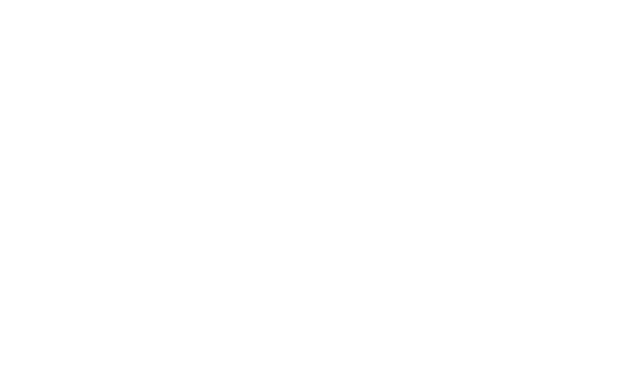
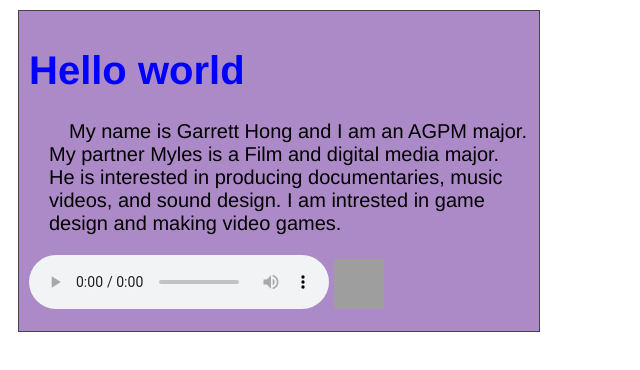
Before and after one commit to mylesrider/art101, a plain HTML site: page lab2/index.html in a window 1280 px wide. Shown: the whole page, without its empty margins (0-640 px from the left). Drawn offline with Linux system fonts and the light colour scheme; grey boxes are pictures that could not be loaded.

Commit message:
lab4 lab5 lab2 upload

```diff
--- a/lab2/css/lab.css
+++ b/lab2/css/lab.css
@@ -0,0 +1,21 @@
+h1{
+  color: blue;
+  font-size: 200%;
+  font-family: "helvetica";
+}
+
+p{
+  font-family: "helvetica";
+  text-indent: 20px;
+  margin-left:20px;
+}
+
+#content{
+  background-color: #ac89c7;
+  width: 500px;
+  min-height: 300px;
+  padding: 10px;
+  margin: 10px;
+  border: solid 1px #444444;
+  font-size: 20px;
+}
--- a/lab2/index.html
+++ b/lab2/index.html
@@ -1,11 +1,24 @@
 <!DOCTYPE html>
 <html>
 <head>
-	<title>Lab X - Subject/Topic</title>
-	<link rel="stylesheet" type="text/css" href="../css/site.css">
-	<link rel="stylesheet" type="text/css" href="css/lab.css">
+<title>Lab X - Subject/Topic</title>
+<link rel="stylesheet" type="text/css" href="../css/site.css">
+<link rel="stylesheet" type="text/css" href="css/lab.css">
 </head>
 <body>
+<div id="content">
+<h1>Hello world</h1>
+<p>My name is Garrett Hong and I am an AGPM major. My partner Myles is a Film and digital media major. He is interested in producing documentaries, music videos, and sound design. I am intrested in game design and making video games.</p>
 
+<audio controls autoplay>
+  <source src="redroom rough draft.wav" type="audio/wav">
+Your browser does not support the audio element.
+</audio>
+
+<img src="https://pbs.twimg.com/media/FJ3w_hJaMAsPPJs?format=png&name=900x900" alt="Trulli" width="50" height="50">
+
+<link rel="stylesheet" type="text/css" href="css/lab.css">
+
+</div>
 </body>
 </html>
--- a/lab5/css/lab.css
+++ b/lab5/css/lab.css
@@ -0,0 +1,21 @@
+h1{
+  color: black;
+  font-size: 200%;
+  font-family: "Roboto";
+}
+
+p{
+  font-family: "Roboto";
+  text-indent: 20px;
+  margin-left:20px;
+}
+
+#content{
+  background-color: #ac97c7;
+  width: 500px;
+  min-height: 300px;
+  padding: 10px;
+  margin: 10px;
+  border: solid 1px #444444;
+  font-size: 20px;
+}
```
Also changed, not shown: experiments/first-test.html (added, +11 -0 lines), index.html (+15 -5 lines), lab4/index.html (+19 -2 lines), lab4/js/lab.js (+20 -0 lines), lab5/index.html (+26 -0 lines), lab5/js/lab.js (+20 -0 lines), lab4/img/amethyststone4-JS709423467.webp (added), lab5/img/420tesla.jpeg (added), 1 other file.
